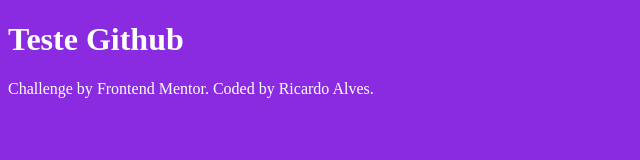
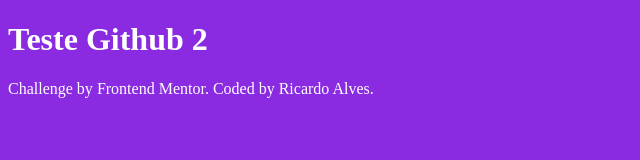
Before and after one commit to ricardoalvez/Fylo-dark-theme-landing-page, a plain HTML site: page index.html in a window 1280 px wide. Shown: the full height of the page, 0-640 px from the left. Drawn offline with Linux system fonts and the light colour scheme.

Commit message:
meu terceiro commit

```diff
--- a/index.html
+++ b/index.html
@@ -11,7 +11,7 @@
 
 </head>
 <body>
-    <h1>Teste Github</h1>
+    <h1>Teste Github 2</h1>
   <footer>
     <p class="attribution">
       Challenge by <a href="https://www.frontendmentor.io?ref=challenge" target="_blank">Frontend Mentor</a>.
```
